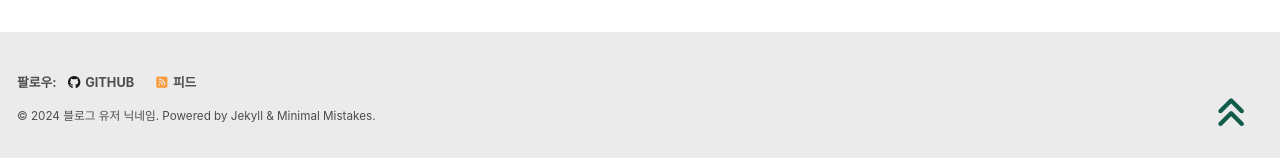
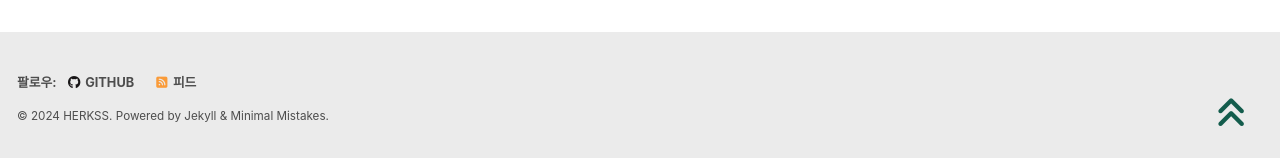
Before and after one commit to herkss/herkss.github.io, a Jekyll site: the page built from index.html, in a window 1280 px wide and 900 px high, scrolled down 198 px. Shown: the part 739-897 px from the top of the window. Built offline with Jekyll 4.4.1, drawn with Linux system fonts in a browser that asks for light colours; cached includes are drawn as plain includes; nearby versions of some CDN libraries; some web fonts are replaced; the list of posts is cut into pages by our own code; some of the changed text lies outside the part shown.

Commit message:
Update _config.yml

```diff
--- a/_config.yml
+++ b/_config.yml
@@ -16,12 +16,12 @@
 
 # Site Settings
 locale                   : "ko-KR" # 블로그 사용 언어
-title                    : "블로그 타이틀" # 블로그 타이틀
+title                    : "HERKSS Git Blog" # 블로그 타이틀
 title_separator          : "-"
 subtitle                 : # site tagline that appears below site title in masthead
-name                     : "블로그 유저 닉네임"
-description              : "블로그 간단 설명"
-url                      : "https://유저이름.github.io"
+name                     : "HERKSS"
+description              : "헉스의 블로그"
+url                      : "https://herkss.github.io"
 baseurl                  : # the subpath of your site, e.g. "/blog"
 repository               : "유저이름/comments" #댓글 경로 / github name/repository
 teaser                   : # path of fallback teaser image, e.g. "/assets/images/500x300.png"
```
